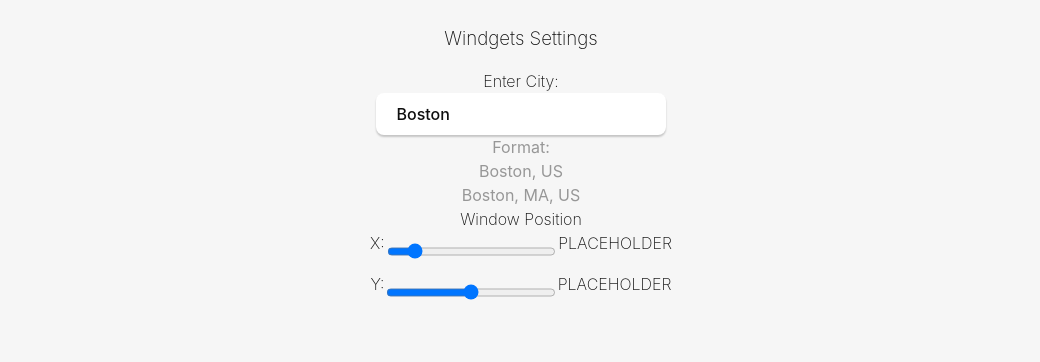
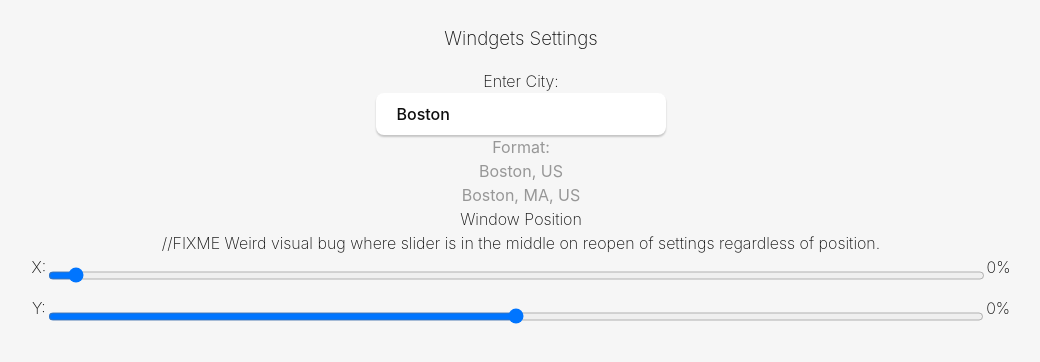
Before and after one commit to bmisz/Windgets, a React (Vite) app: page /settings in a window 1280 px wide. Shown: the top 362 px of the page, without its empty margins (119-1159 px from the left). Built offline with nearby package versions, Linux system fonts and the light colour scheme; a web font is replaced by a local one.

Commit message:
feat: update application description and enhance window settings for better user experience

```diff
--- a/src-tauri/tauri.conf.json
+++ b/src-tauri/tauri.conf.json
@@ -29,7 +29,7 @@
       {
         "label": "settings",
         "url": "/settings",
-        "width": 400,
+        "width": 750,
         "height": 500,
         "resizable": true,
         "visible": false
--- a/src/SettingsPage.css
+++ b/src/SettingsPage.css
@@ -15,4 +15,6 @@
 }
 .slider {
 	box-shadow: none;
+	width: 70vw;
+
 }
--- a/src/SettingsPage.tsx
+++ b/src/SettingsPage.tsx
@@ -58,11 +58,12 @@ export default function SettingsPage() {
 
 	async function updateWindowPosition() {
 		let win = await WebviewWindow.getByLabel('weather');
-			win?.setPosition(
-				new LogicalPosition(settings?.x ?? 0, settings?.y ?? 0)
-			)
-			.catch((error) => console.log(error));
-
+		let realX = (screen.width * (settings?.x ?? 0)) / 100;
+		let realY = (screen.height * (settings?.y ?? 0)) / 100;
+		console.log("real x and y: ", realX, realY);
+		win?.setPosition(new LogicalPosition(realX, realY)).catch((error) =>
+			console.log(error)
+		);
 	}
 
 	return (
@@ -85,7 +86,7 @@ export default function SettingsPage() {
 			<a className="example">Boston, US</a>
 			<a className="example">Boston, MA, US</a>
 
-			<a>Window Position</a>
+			<a>Window Position</a> //FIXME Weird visual bug where slider is in the middle on reopen of settings regardless of position.
 			<div className="win-setting">
 				<a>X: </a>
 				<input
@@ -106,7 +107,7 @@ export default function SettingsPage() {
 						updateWindowPosition();
 					}}
 				/>
-				<a>PLACEHOLDER</a>
+				<a>{settings?.x ?? 0}%</a>
 			</div>
 			<div className="win-setting">
 				<a>Y: </a>
@@ -122,11 +123,11 @@ export default function SettingsPage() {
 							units: settings?.units ?? 'imperial',
 							x: settings?.x ?? 0,
 							y: Number(e.target.value),
-						})
+						});
 						updateWindowPosition();
 					}}
 				/>
-				<a>PLACEHOLDER</a>
+				<a>{settings?.y ?? 0}%</a>
 			</div>
 		</div>
 	);
```
Also changed, not shown: src/assets/drawing.svg (added), 1 other file (tests, documents, lock files or other folders).
